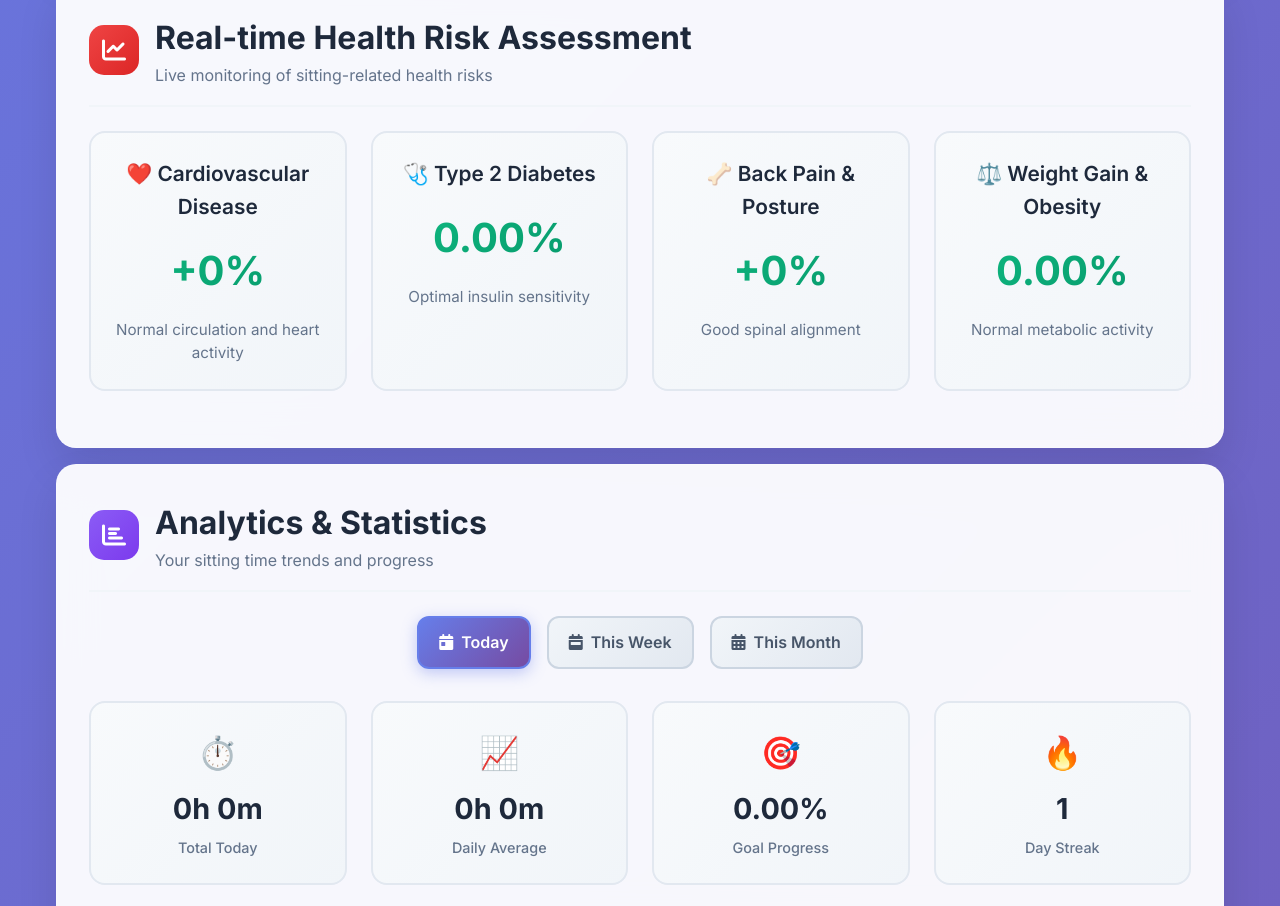
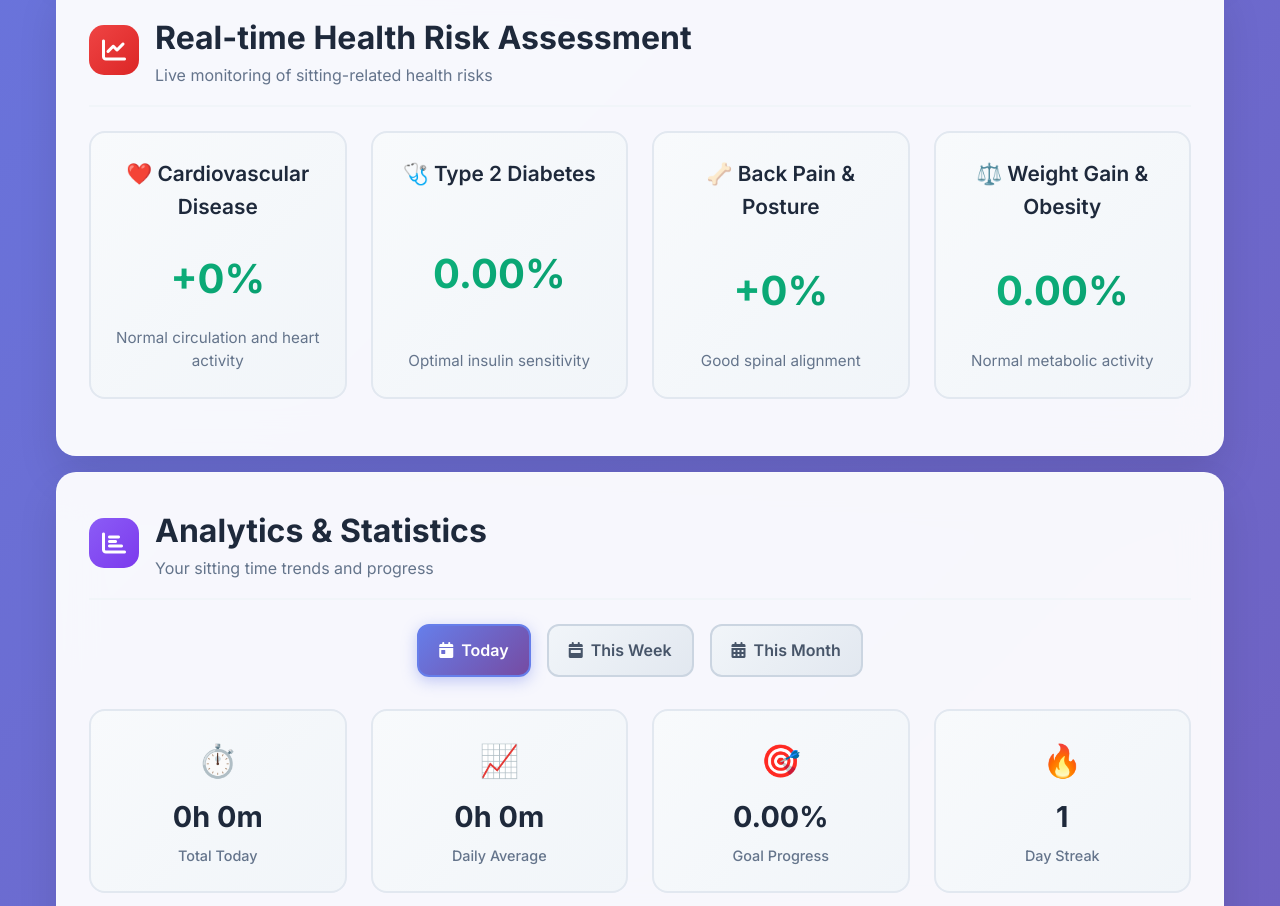
Before and after one commit to DJJ-developer/sitrisk-monitor, a website: page monitor.html in a window 1280 px wide. Shown: the part 1345-2251 px from the top of the page. Drawn offline with nearby package versions, Linux system fonts and the light colour scheme.

Commit message:
Fix risk card alignment - Type 2 Diabetes percentage now aligned with other cards

```diff
--- a/monitor.html
+++ b/monitor.html
@@ -270,6 +270,10 @@
             transition: all 0.3s ease;
             position: relative;
             overflow: hidden;
+            display: flex;
+            flex-direction: column;
+            justify-content: space-between;
+            min-height: 200px;
         }
 
         .risk-card:hover {
@@ -285,6 +289,10 @@
             -webkit-background-clip: text;
             -webkit-text-fill-color: transparent;
             background-clip: text;
+            flex: 1;
+            display: flex;
+            align-items: center;
+            justify-content: center;
         }
 
         .risk-low {
```
